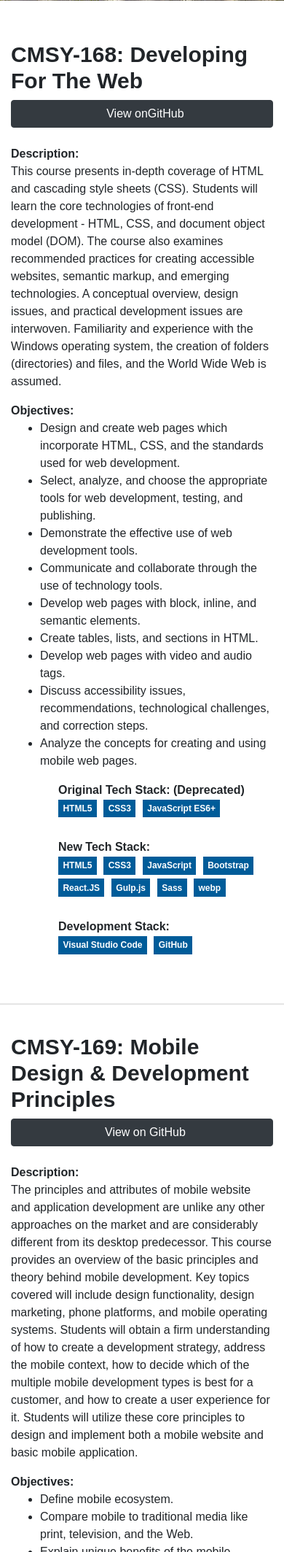
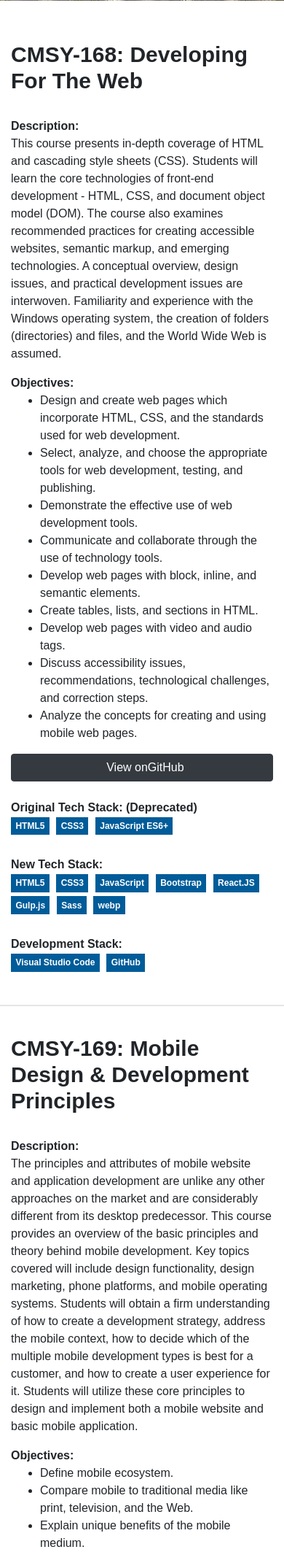
Before and after one commit to cyu8017/HowardCommunityCollege, a PHP site: page / in a window 390 px wide. Shown: the part 895-3022 px from the top of the page at 73% size. Run offline with PHP 8.4, Linux system fonts and the light colour scheme; some libraries are stand-ins or nearby versions; some web fonts are replaced.

Commit message:
Updated format with media queries

```diff
--- a/index.html
+++ b/index.html
@@ -97,17 +97,9 @@
                 <div class="row">
                     <div class="col-sm-12 col-md-12 col-lg-9">
                         <h2 class="section-title">CMSY-168: Developing For The Web</h2>
-                    </div>
-                    <div class="col-sm-12 col-md-12 col-lg-3">
-                        <a class="btn btn-dark btn-block"
-                            href="https://github.com/cyu8017/HowardCommunityCollege/tree/main/CMSY-168__Developing_For_The_Web"
-                            target="_blank">
-                            <i class="fab fa-github"></i> &nbsp; View onGitHub</a>
-                    </div>
-                </div>
-                <br />
-                <div class="row">
-                    <div class="col-sm-12 col-md-12 col-lg-12">
+
+                        <br>
+
                         <strong>Description:</strong>
                         <p>This course presents in-depth coverage of HTML and cascading style sheets (CSS). Students
                             will learn the core technologies of front-end development - HTML, CSS, and document object
@@ -116,9 +108,7 @@
                             and practical development issues are interwoven. Familiarity and experience with the Windows
                             operating system, the creation of folders (directories) and files, and the World Wide Web is
                             assumed.</p>
-                    </div>
 
-                    <div class="col-sm-12 col-md-6 col-lg-8">
                         <strong>Objectives:</strong>
                         <ul>
                             <li>Design and create web pages which incorporate HTML, CSS, and the standards used for web
@@ -134,9 +124,16 @@
                                 steps.</li>
                             <li>Analyze the concepts for creating and using mobile web pages.</li>
                         </ul>
+
                     </div>
+                    <div class="col-sm-12 col-md-12 col-lg-3 action-link-section">
+                        <a class="btn btn-dark btn-block"
+                            href="https://github.com/cyu8017/HowardCommunityCollege/tree/main/CMSY-168__Developing_For_The_Web"
+                            target="_blank">
+                            <i class="fab fa-github"></i> &nbsp; View onGitHub</a>
 
-                    <div class="col-sm-12 col-md-6 col-lg-4" style="text-align: left; padding-left: 5rem;">
+                        <br>
+
                         <strong>Original Tech Stack: (Deprecated)</strong>
                         <br>
                         <span class="badge badge-primary">HTML5</span>
@@ -159,7 +156,6 @@
                         <span class="badge badge-primary">Visual Studio Code</span>
                         <span class="badge badge-primary">GitHub</span>
                     </div>
-
                 </div>
             </div>
         </section>
@@ -173,17 +169,9 @@
                 <div class="row">
                     <div class="col-sm-12 col-md-12 col-lg-9">
                         <h2 class="section-title">CMSY-169: Mobile Design &amp; Development Principles</h2>
-                    </div>
-                    <div class="col-sm-12 col-md-12 col-lg-3">
-                        <a class="btn btn-dark btn-block"
-                            href="https://github.com/cyu8017/HowardCommunityCollege/tree/main/CMSY-169__Mobile_Design_And_Development_Principles"
-                            target="_blank"><i class="fab fa-github"></i> &nbsp; View on
-                            GitHub</a>
-                    </div>
-                </div>
-                <br />
-                <div class="row">
-                    <div class="col-sm-12 col-md-12 col-lg-12">
+
+                        <br>
+
                         <strong>Description:</strong>
                         <p>The principles and attributes of mobile website and application development are unlike any
                             other approaches on the market and are considerably different from its desktop predecessor.
@@ -194,8 +182,7 @@
                             multiple mobile development types is best for a customer, and how to create a user
                             experience for it. Students will utilize these core principles to design and implement both
                             a mobile website and basic mobile application.</p>
-                    </div>
-                    <div class="col-sm-12 col-md-6 col-lg-8">
+
                         <strong>Objectives:</strong>
                         <ul>
                             <li>Define mobile ecosystem.</li>
@@ -219,8 +206,14 @@
                             <li>Analyze the concepts of creating and using mobile web.</li>
                             <li>Discuss the new possibilities of mobile web development and its limitations.</li>
                         </ul>
+
                     </div>
-                    <div class="col-sm-12 col-md-6 col-lg-4" style="text-align: left; padding-left: 5rem;">
+                    <div class="col-sm-12 col-md-12 col-lg-3 action-link-section">
+                        <a class="btn btn-dark btn-block"
+                            href="https://github.com/cyu8017/HowardCommunityCollege/tree/main/CMSY-169__Mobile_Design_And_Development_Principles"
+                            target="_blank"><i class="fab fa-github"></i> &nbsp; View on
+                            GitHub</a>
+                        <br>
                         <strong>Original Tech Stack: (Deprecated)</strong>
                         <br>
                         <span class="badge badge-primary">HTML5</span>
@@ -254,17 +247,7 @@
                 <div class="row">
                     <div class="col-sm-12 col-md-12 col-lg-9">
                         <h2 class="section-title">CMSY-172: Introduction to Programming with JavaScript</h2>
-                    </div>
-                    <div class="col-sm-12 col-md-12 col-lg-3">
-                        <a class="btn btn-dark btn-block"
-                            href="https://github.com/cyu8017/HowardCommunityCollege/tree/main/CMSY-172__Introduction_To_Programming_With_JavaScript"
-                            target="_blank"><i class="fab fa-github"></i> &nbsp; View on
-                            GitHub</a>
-                    </div>
-                </div>
-                <br />
-                <div class="row">
-                    <div class="col-sm-12 col-md-12 col-lg-12">
+                        <br>
                         <strong>Description:</strong>
                         <p>This course is an introduction to computer programming using JavaScript programming language.
                             It will present the beginning to intermediate topics necessary to create, design, write,
@@ -273,8 +256,6 @@
                             to develop programs utilizing the software development life cycle methodology, and the
                             foundational skills needed for learning other programming languages. It is assumed that
                             students are familiar with HTML and file management.</p>
-                    </div>
-                    <div class="col-sm-12 col-md-6 col-lg-8">
                         <strong>Objectives:</strong>
                         <ul>
                             <li>Acquire the tools and problem-solving skills necessary for web site analysis and
@@ -289,9 +270,13 @@
                             <li>Navigate and manipulate the web page Document Object Model.</li>
                             <li>Apply current industry standards, conventions, and best programming practices to write
                                 efficient code.</li>
-                        </ul>
                     </div>
-                    <div class="col-sm-12 col-md-6 col-lg-4" style="text-align: left; padding-left: 5rem;">
+                    <div class="col-sm-12 col-md-12 col-lg-3 action-link-section">
+                        <a class="btn btn-dark btn-block"
+                            href="https://github.com/cyu8017/HowardCommunityCollege/tree/main/CMSY-172__Introduction_To_Programming_With_JavaScript"
+                            target="_blank"><i class="fab fa-github"></i> &nbsp; View on
+                            GitHub</a>
+                        <br>
                         <strong>Original Tech Stack: (Deprecated)</strong>
                         <br>
                         <span class="badge badge-primary">HTML5</span>
@@ -327,25 +312,14 @@
                 <div class="row">
                     <div class="col-sm-12 col-md-12 col-lg-9">
                         <h2 class="section-title">CMSY-203: Introduction to PHP</h2>
-                    </div>
-                    <div class="col-sm-12 col-md-12 col-lg-3">
-                        <a class="btn btn-dark btn-block"
-                            href="https://github.com/cyu8017/HowardCommunityCollege/tree/main/CMSY-203__Introduction_To_PHP"
-                            target="_blank"><i class="fab fa-github"></i> &nbsp; View on
-                            GitHub</a>
-                    </div>
-                </div>
-                <br />
-                <div class="row">
-                    <div class="col-sm-12 col-md-12 col-lg-12">
+                        <br>
                         <strong>Description:</strong>
                         <p>PHP is an open source server-side scripting language used to create dynamic, data-driven
                             websites for such applications as web-based content management and display systems. It
                             performs many of the same functions as ASP and ColdFusion. In this course students will
                             learn how to use several features of this scripting language. Students will write scripting
                             code within the class and in assignments outside of class.</p>
-                    </div>
-                    <div class="col-sm-12 col-md-6 col-lg-8">
+                        <br>
                         <strong>Objectives:</strong>
                         <ul>
                             <li>Identify PHP’s capabilities as a server-side scripting language, and the reasons for its
@@ -357,14 +331,25 @@
                             <li>Write flow control statements within PHP scripts.</li>
                             <li>Use regular expressions and work with files in PHP.</li>
                             <li>Use PHP to input and output data into a MySQL database to and through a web server.</li>
-                        </ul>
                     </div>
-                    <div class="col-sm-12 col-md-6 col-lg-4" style="text-align: left; padding-left: 5rem;">
+                    <div class="col-sm-12 col-md-12 col-lg-3 action-link-section">
+                        <a class="btn btn-dark btn-block"
+                            href="https://github.com/cyu8017/HowardCommunityCollege/tree/main/CMSY-203__Introduction_To_PHP"
+                            target="_blank"><i class="fab fa-github"></i> &nbsp; View on
+                            GitHub</a>
+                        <br>
                         <strong>Original Tech Stack:</strong>
                         <br>
                         <span class="badge badge-primary">HTML5</span>
                         <span class="badge badge-primary">CSS3</span>
                         <span class="badge badge-primary">php</span>
+                        <br><br>
+                        <strong>New Tech Stack:</strong>
+                        <br>
+                        <span class="badge badge-primary">HTML5</span>
+                        <span class="badge badge-primary">CSS3</span>
+                        <span class="badge badge-primary">Bootstrap</span>
+                        <span class="badge badge-primary">PHP</span>
                         <br><br>
                         <strong>Development Stack:</strong>
                         <br>
@@ -373,7 +358,6 @@
                         <span class="badge badge-primary">GitHub</span>
                     </div>
                 </div>
-
             </div>
         </section>
 
@@ -385,24 +369,13 @@
             <div class="container">
                 <div class="row">
                     <div class="col-sm-12 col-md-12 col-lg-9">
-                        <h2 class="section-title">CMSY-205: Advanced JavaScript</h2>
-                    </div>
-                    <div class="col-sm-12 col-md-12 col-lg-3">
-                        <a class="btn btn-dark btn-block"
-                            href="https://github.com/cyu8017/HowardCommunityCollege/tree/main/CMSY-205__Advanced_JavaScript"
-                            target="_blank"><i class="fab fa-github"></i> &nbsp; View on
-                            GitHub</a>
-                    </div>
-                </div>
-                <br />
-                <div class="row">
-                    <div class="col-sm-12 col-md-12 col-lg-12">
+                        <div class="section-title">CMSY-205: Advanced JavaScript</div>
+                        <br>
                         <strong>Description:</strong>
                         <p>This course provides comprehensive instruction in JavaScript. It will present both
                             intermediate and advanced topics needed to create, design, write, test, debug, and document
                             programs to run on client machines with JavaScript.</p>
-                    </div>
-                    <div class="col-sm-12 col-md-6 col-lg-8">
+                        <br>
                         <strong>Objectives:</strong>
                         <ul>
                             <li>Master fundamental concepts regarding the use of JavaScript as a client-side scripting
@@ -419,7 +392,12 @@
                             <li>Develop a troubleshooting strategy to debug common JavaScript errors.</li>
                         </ul>
                     </div>
-                    <div class="col-sm-12 col-md-6 col-lg-4" style="text-align: left; padding-left: 5rem;">
+                    <div class="col-sm-12 col-md-12 col-lg-3 action-link-section">
+                        <a class="btn btn-dark btn-block"
+                            href="https://github.com/cyu8017/HowardCommunityCollege/tree/main/CMSY-205__Advanced_JavaScript"
+                            target="_blank"><i class="fab fa-github"></i> &nbsp; View on
+                            GitHub</a>
+                        <br>
                         <strong>Original Tech Stack:</strong>
                         <br>
                         <span class="badge badge-primary">HTML5</span>
--- a/src/css/styles.css
+++ b/src/css/styles.css
@@ -91,15 +91,6 @@ body {
     background-color: #4d4d4d;
 }
 
-/* Text-Overlay */
-.text-overlay {
-    background-color: #000000;
-    color: #ffffff;
-    border-radius: 0;
-    opacity: 0.8;
-    padding: 3rem;
-}
-
 /* Badge */
 .badge-primary {
     background-color: #005c99;
@@ -152,3 +143,45 @@ hr {
     border: 0;
     border-top: 2px solid rgba(0, 0, 0, 0.1);
 }
+
+p {
+    text-align: left;
+}
+
+/* Text-Overlay */
+.text-overlay {
+    background-color: #000000;
+    color: #ffffff;
+    border-radius: 0;
+    opacity: 0.8;
+    padding: 3rem;
+}
+
+/*** Media Queries ***/
+
+/* Extra small devices (portrait phones, less than 576px) */
+@media (max-width: 575.98px) {
+    /* Action Link Section */
+    .action-link-section {
+        text-align: left;
+    }
+}
+
+/* Medium devices (tablets, 768px and up) */
+@media (min-width: 768px) {
+    p {
+        text-align: justify;
+    }
+}
+
+/* Extra large devices (large desktops, 1200px and up) */
+@media (min-width: 1200px) {
+    p {
+        text-align: justify;
+    }
+
+    /* Action Link Section */
+    .action-link-section {
+        padding-left: 5rem;
+    }
+}
```
